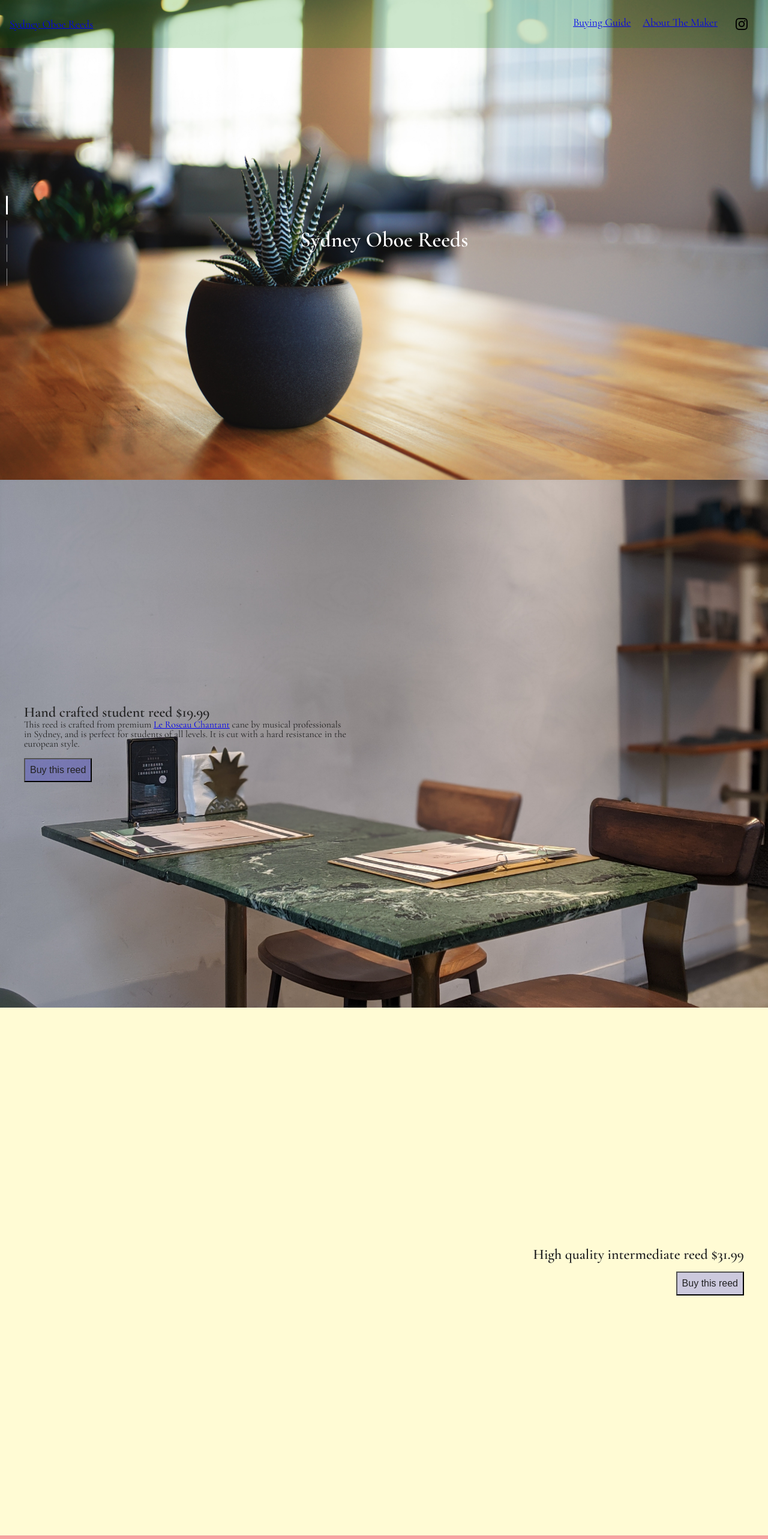
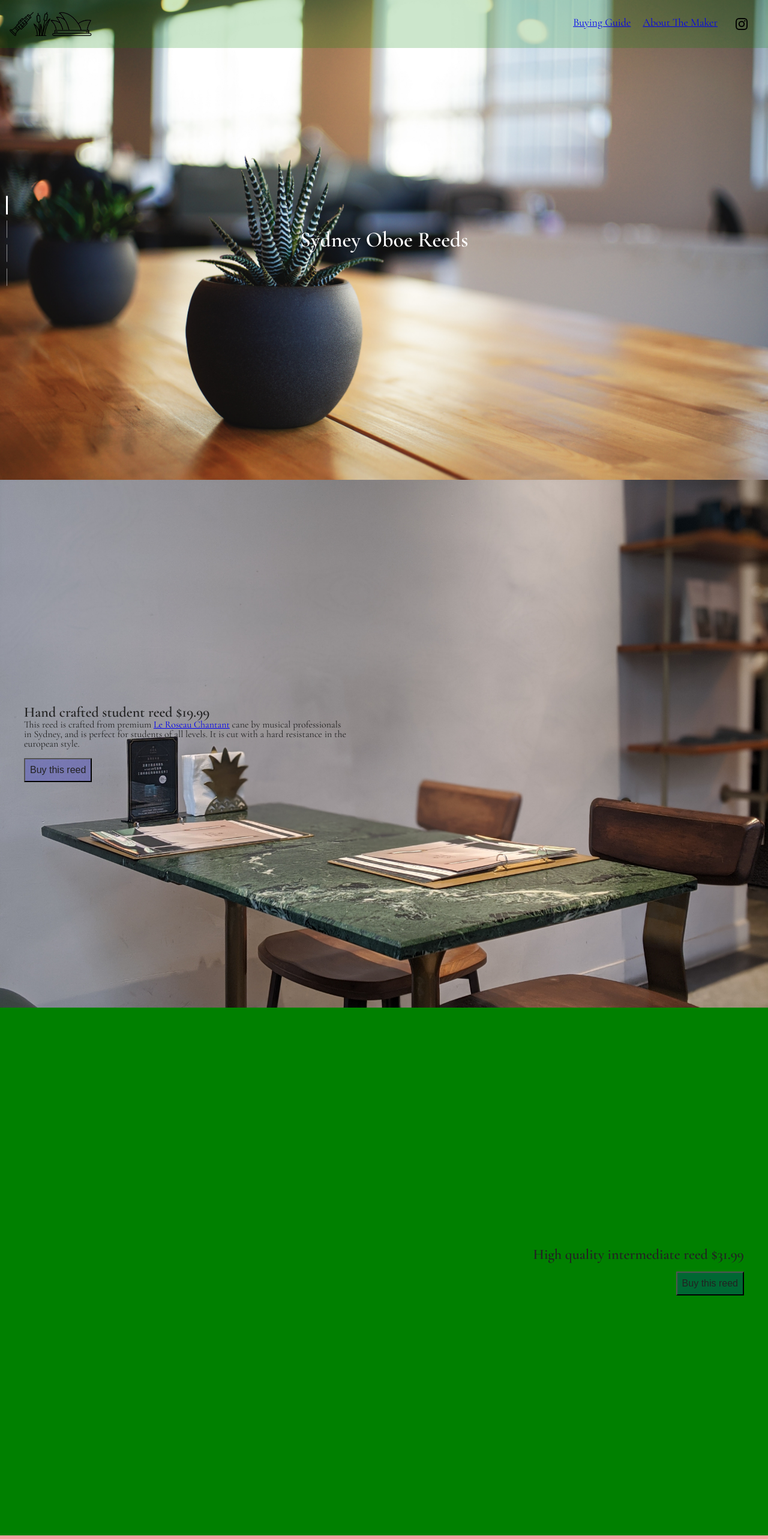
Before and after one commit to floatplane-dev/oboereeds.sydney, a React (Create React App) app: page / in a window 1280 px wide. Shown: the top 2566 px of the page at 60% size. Built offline with nearby package versions, Linux system fonts and the light colour scheme.

Commit message:
Smooth and style the scroll navigation

```diff
--- a/src/App.scss
+++ b/src/App.scss
@@ -12,6 +12,14 @@ header {
   padding: 8px 16px;
   font-size: 18px;
   z-index: 1;
+
+  > a {
+    display: flex;
+
+    img {
+      height: 40px;
+    }
+  }
 
   nav {
     a {
--- a/src/Header.js
+++ b/src/Header.js
@@ -6,7 +6,9 @@ class Header extends Component {
     return (
       <header>
         <Link to="/">
-          <h1>Sydney Oboe Reeds</h1>
+          <img src="oboe-icon.png" alt="" />
+          <img src="reeds-icon.png" alt="" />
+          <img src="sydney-icon.png" alt="" />
         </Link>
         <nav>
           <Link to="buying-guide">Buying Guide</Link>
--- a/src/home/Intermediate.js
+++ b/src/home/Intermediate.js
@@ -5,7 +5,7 @@ class Student extends Component {
     return (
       <section
         className={`${this.props.navigationTitle} product`}
-        style={{ backgroundColor: "#ffeb3b38" }}
+        style={{ backgroundColor: "green" }}
       >
         <div className="right">
           <h2>
--- a/src/home/ScrollNavigation/SideNav.js
+++ b/src/home/ScrollNavigation/SideNav.js
@@ -12,11 +12,15 @@ class SideNav extends Component {
           return (
             <li
               key={navigationTitle}
-              className={activeSection == navigationTitle ? "active" : ""}
+              className={`${navigationTitle} ${
+                activeSection == navigationTitle ? "active" : ""
+              }`}
               onClick={() => {
-                document.querySelector(`.${navigationTitle}`).scrollIntoView({
-                  behavior: "smooth"
-                });
+                document
+                  .querySelector(`section.${navigationTitle}`)
+                  .scrollIntoView({
+                    behavior: "smooth"
+                  });
               }}
             >
               <span>{navigationTitle}</span>
--- a/src/home/ScrollNavigation/index.js
+++ b/src/home/ScrollNavigation/index.js
@@ -6,7 +6,8 @@ class ScrollNavigation extends Component {
   constructor(props) {
     super(props);
     this.state = {
-      activeSection: undefined // defined in componentDidMount
+      activeSection: undefined, // defined in componentDidMount
+      tempTitles: []
     };
 
     this._onScroll = this.onScroll.bind(this);
@@ -37,7 +38,9 @@ class ScrollNavigation extends Component {
 
     const currentSection = currentSectionElement.classList[0];
 
-    this.setState({ activeSection: currentSection });
+    if (this.state.activeSection !== currentSection) {
+      this.setState({ activeSection: currentSection });
+    }
   }
 
   render() {
--- a/src/home/style.scss
+++ b/src/home/style.scss
@@ -27,6 +27,8 @@ main.scroll-navigation > aside {
     span {
       padding: 10px;
       opacity: 0;
+      transition: all ease-out 100ms;
+      color: white;
     }
   }
 
```
Also changed, not shown: public/sydney-icon.png.
